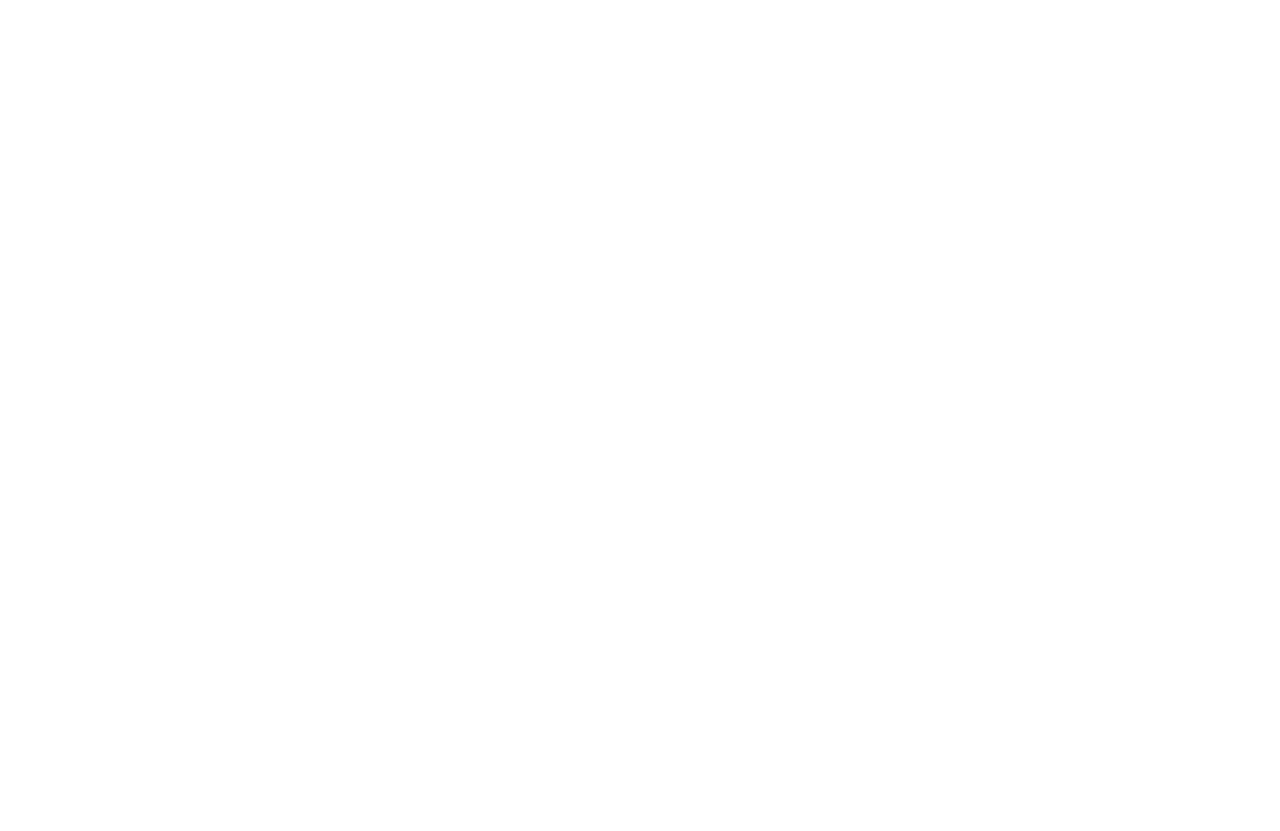
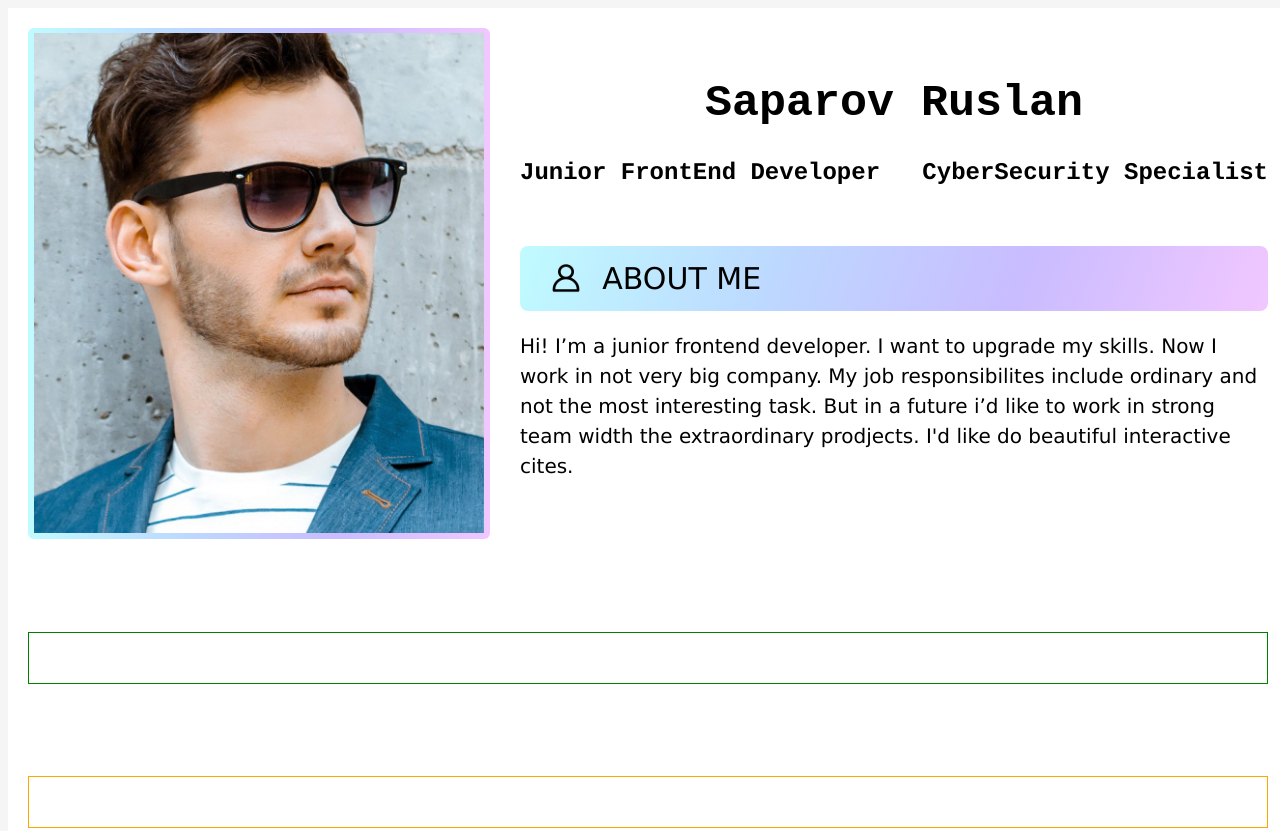
Before and after one commit to braverhino/rsschool-cv, a plain HTML site: page index.html in a window 1280 px wide. Before the commit the page ends 800 px from the top, so only its background shows below. Drawn offline with Linux system fonts and the light colour scheme.

Commit message:
docs: made header

```diff
--- a/index.html
+++ b/index.html
@@ -4,8 +4,41 @@
     <meta charset="UTF-8">
     <meta http-equiv="X-UA-Compatible" content="IE=edge">
     <meta name="viewport" content="width=device-width, initial-scale=1.0">
+    <link rel="stylesheet" href="./style.css">
     <title>CV</title>
 </head>
 <body>
+    <div class="container">
+        <header class="header">
+            <div class="me">
+                <img src="./avatar.jpeg" alt="avatar" class="me__image">
+            </div>
+            <div class="about-me">
+                <div class="about-me__1">
+                    <h1 class="about-me__full-name">Saparov Ruslan</h1>
+                    <div class="specialization">
+                        <h2 class="about-me__specialization">Junior FrontEnd Developer</h2>
+                        <h2 class="about-me__specialization">CyberSecurity Specialist</h2>
+                    </div>
+                </div>
+                <div class="about-me__2">
+
+                    <div class="about-me__container">
+                        <img src="./user.png" width="32.25px" height="30px" alt="user icon">
+                        <h1 class="about-me__header">ABOUT ME</h1>
+                    </div>
+                    <div class="about-me__content">
+                        Hi! I’m a junior frontend developer. I want to upgrade my skills. Now I work in not very big company. My job responsibilites include ordinary and not the most interesting task. But in a future i’d like to work in strong team width the extraordinary prodjects. I'd like do beautiful interactive cites.
+                    </div>
+                </div>
+            </div>
+        </header>
+        <main class="main">
+
+        </main>
+        <footer class="footer">
+
+        </footer>
+    </div>
 </body>
 </html>
--- a/style.css
+++ b/style.css
@@ -0,0 +1,86 @@
+body{
+    width: 100%;
+    background-color: #F5F5F5;
+}
+.container{
+    margin: 0 auto;
+    padding: 20px;
+    max-width: 1322px;
+    min-height: 100vh;
+    display: flex;
+    flex-direction: column;
+    justify-content: space-between;
+    background-color: white;
+}
+
+.header{
+    display: flex;
+    justify-content: space-between;
+}
+.me{
+    background: linear-gradient(#f5f5f5, #f5f5f5) 50% 50%/calc(100% - 12px) calc(100% - 12px) no-repeat,
+            linear-gradient(90deg, #c0fbff 0%, #bdd8ff 34.36%, #c9bcff 66.65%, #F1C7FF 100%);
+    border-radius: 6px;
+    padding: 5px 6px 2px 6px;
+    box-sizing: border-box;
+}
+.me__image{
+    height: 500px;
+    width: 450px;
+    object-fit:cover;
+}
+.about-me{
+    width: 748px;
+    display: flex;
+    flex-direction: column;
+}
+.about-me__1{
+    display: flex;
+    flex-direction: column;
+    align-items: center;
+}
+.about-me__full-name{
+    font-family: 'Courier New', Courier, monospace;
+    font-size: 45px;
+    margin: 50px 0 10px 0;
+}
+.specialization{
+    margin: 0;
+    padding: 0;
+    display: flex;
+    width: 100%;
+    justify-content: space-between;
+}
+.about-me__specialization{
+    font-family: Courier, monospace;
+}
+.about-me__container{
+    margin-top: 40px;
+    padding: 15px 30px;
+    display: flex;
+    align-items: center;
+    background: linear-gradient(110deg,#c0fbff 0%, #bdd8ff 34.36%, #c9bcff 66.65%, #F1C7FF 100%);
+    border-radius: 8px;
+}
+.about-me__header{
+    margin: 0 0 0 20px;
+    padding: 0;
+    font-size: 30px;
+    font-weight: 500;
+    font-family:'Lucida Sans', 'Lucida Sans Regular', 'Lucida Grande', 'Lucida Sans Unicode', Geneva, Verdana, sans-serif;
+}
+.about-me__content{
+    font-size: 20px;
+    font-weight: 400;
+    font-family:'Lucida Sans', 'Lucida Sans Regular', 'Lucida Grande', 'Lucida Sans Unicode', Geneva, Verdana, sans-serif;
+    line-height: 30px;
+    margin-top: 20px;
+}
+.main{
+    border: 1px solid green;
+    height: 50px;
+}
+.footer{
+    border: 1px solid orange;
+    height: 50px;
+}
```
Also changed, not shown: avatar.jpeg (added), user.png (added), 1 other file.
